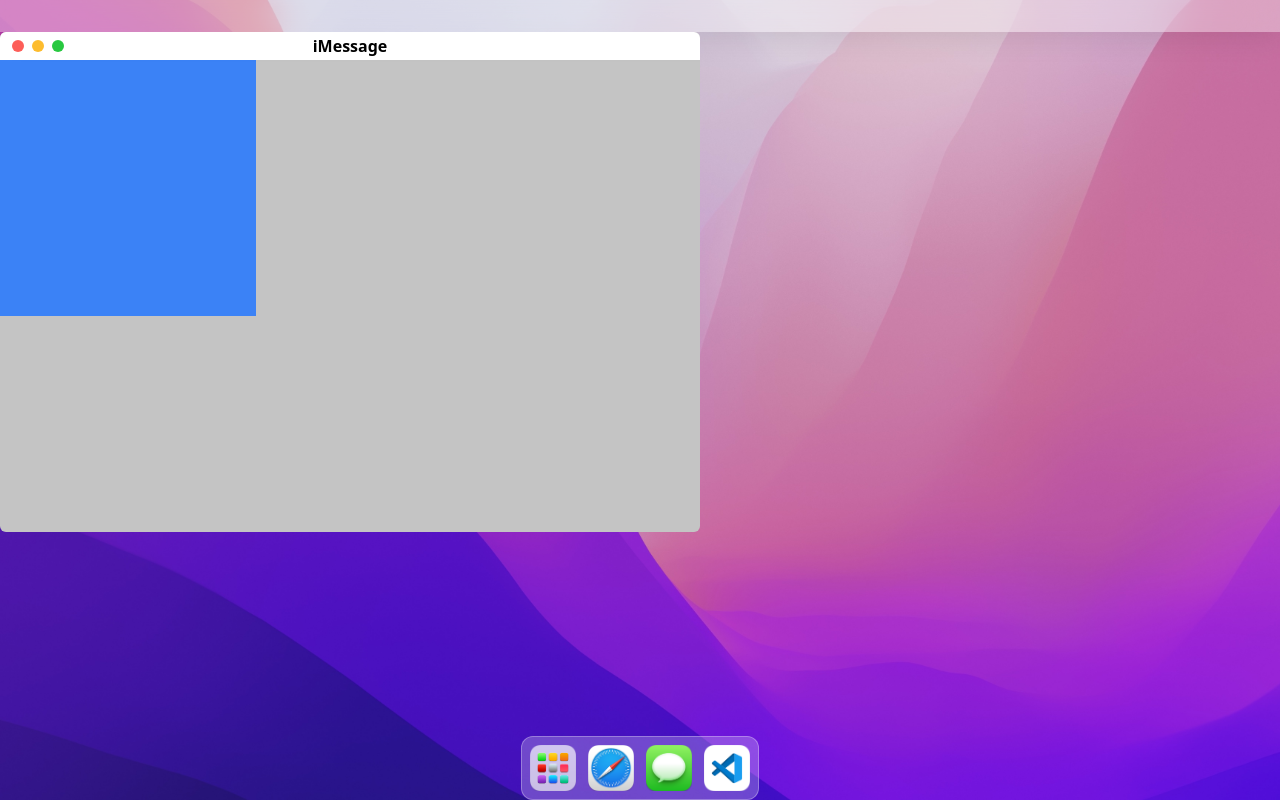
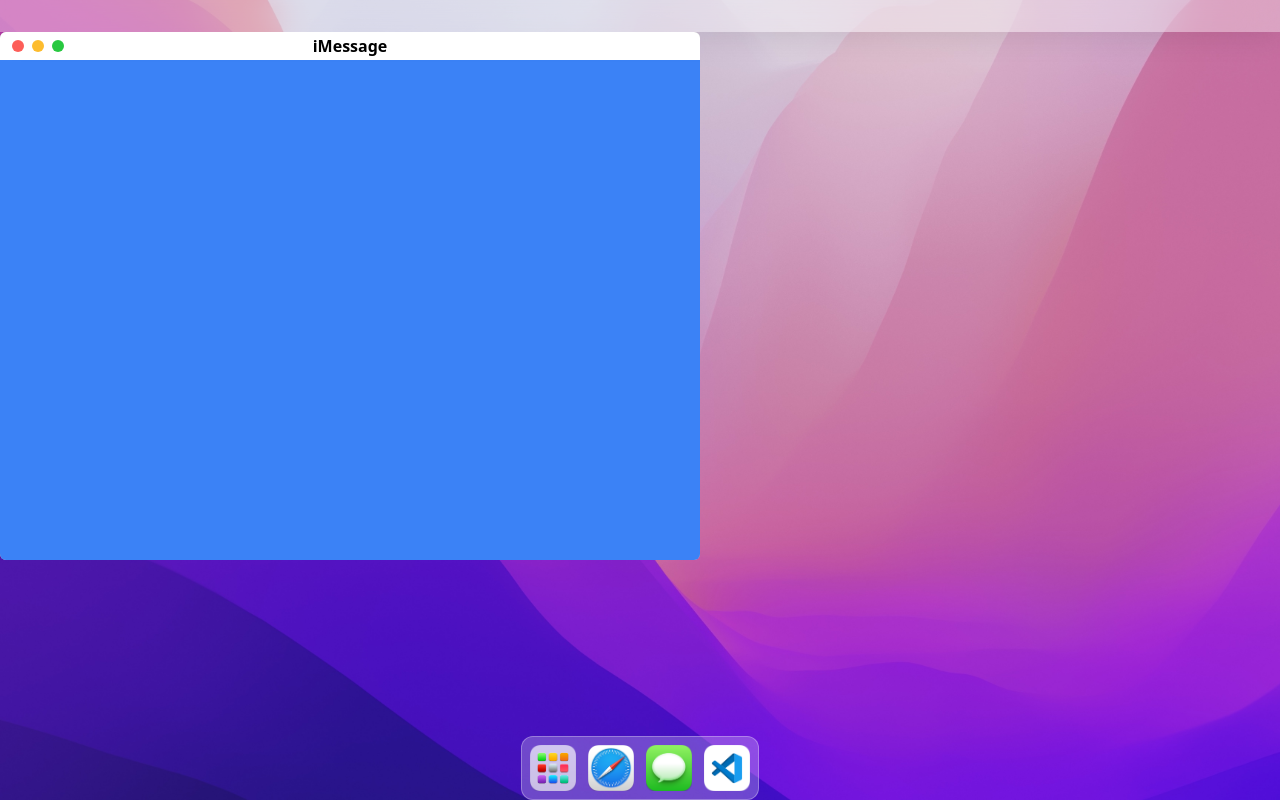
Before and after one commit to krash3125/portfolio-website, a React (Vite) app: page / in a window 1280 px wide. Built offline with nearby package versions, Linux system fonts and the light colour scheme.

Commit message:
application widget

```diff
--- a/src/components/ApplicationWrapper.jsx
+++ b/src/components/ApplicationWrapper.jsx
@@ -31,14 +31,14 @@ const ApplicationWrapper = ({ title, children, constraintsRef }) => {
 
   return (
     <DragableDiv
-      className="h-[500px] w-[700px] overflow-hidden rounded-md bg-[#C4C4C4] "
+      className="application-min-size h-fit w-fit overflow-hidden rounded-md bg-[#C4C4C4] "
       constraintsRef={constraintsRef}
       dragControls={dragControls}
       dragListener={false}
     >
       <div className="flex flex-col">
         <ApplicationBar title={title} dragControls={dragControls} />
-        <div className="h-64 w-64">{children}</div>
+        {children}
       </div>
     </DragableDiv>
   );
--- a/src/components/iMessage/Index.jsx
+++ b/src/components/iMessage/Index.jsx
@@ -9,7 +9,7 @@ const Index = ({ constraintsRef }) => {
           <div className="chat-view-blur h-full w-1/3 min-w-[300px] border-r border-[#C4C4C4]" />
           <div className="chat-view-blur h-full w-2/3 min-w-[400px]" />
         </div> */}
-      <div className="h-full w-full bg-blue-500"></div>
+      <div className="h-[500px] w-[700px] bg-blue-500"></div>
     </ApplicationWrapper>
   );
 };
--- a/src/index.css
+++ b/src/index.css
@@ -32,3 +32,8 @@
   backdrop-filter: blur(20px);
   -webkit-backdrop-filter: blur(20px);
 }
+
+.application-min-size {
+  min-height: 200px;
+  min-width: 300px;
+}
```
